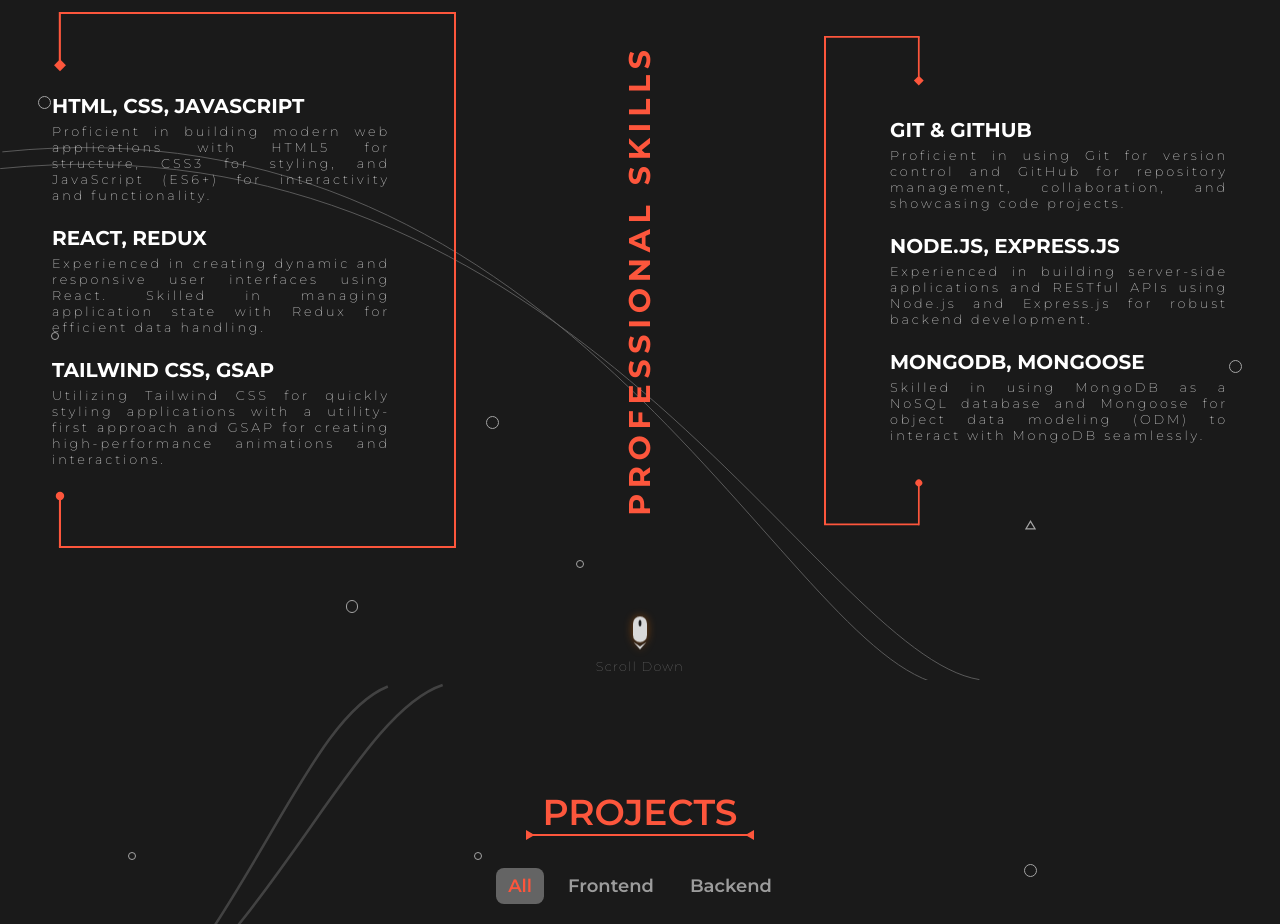
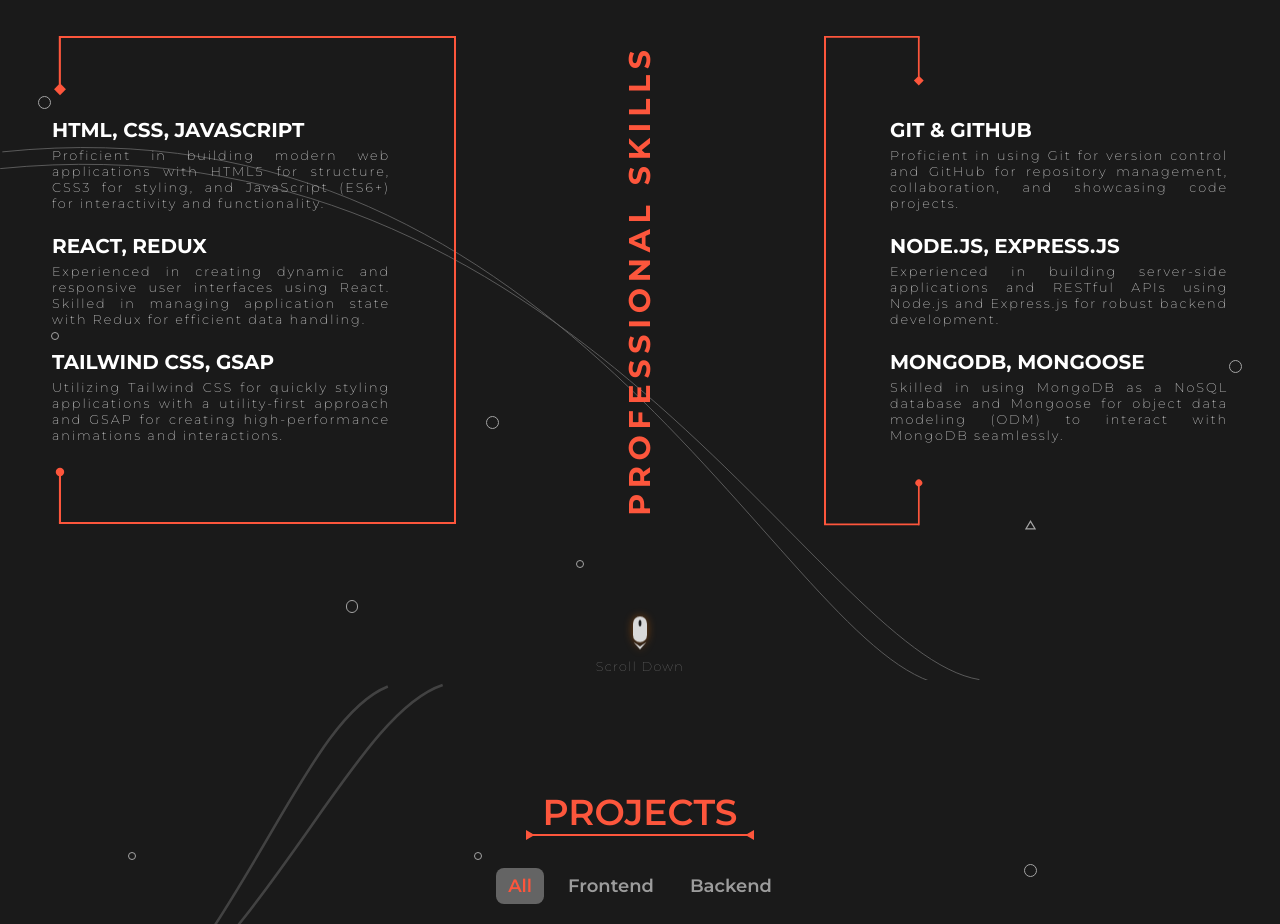
Before and after one commit to pravesh-dev/Portfolio, a React (Vite) app: page / in a window 1280 px wide. Shown: the part 1720-2644 px from the top of the page. Built offline with nearby package versions, Linux system fonts and the light colour scheme.

Commit message:
adjust letter spacing in text in skills paragraph

```diff
--- a/src/Components/Skills.jsx
+++ b/src/Components/Skills.jsx
@@ -47,7 +47,7 @@ function Skills() {
             <h2 className="text-white text-sm font-bold lg:text-xl">
               HTML, CSS, JAVASCRIPT
             </h2>
-            <p className="text-[0.6rem] text-neutral-300 font-extralight tracking-[0.16rem] leading-[0.8rem] text-justify lg:text-[0.8rem] lg:tracking-[0.18rem] lg:leading-[1rem]">
+            <p className="text-[0.6rem] text-neutral-300 font-extralight tracking-[0.05rem] leading-[0.8rem] text-justify lg:text-[0.8rem] lg:tracking-[0.12rem] lg:leading-[1rem]">
               Proficient in building modern web applications with HTML5 for
               structure, CSS3 for styling, and JavaScript (ES6+) for
               interactivity and functionality.
@@ -57,7 +57,7 @@ function Skills() {
             <h2 className="text-white text-sm font-bold lg:text-xl">
               REACT, REDUX
             </h2>
-            <p className="text-[0.6rem] text-neutral-300 font-extralight tracking-[0.16rem] leading-[0.8rem] text-justify lg:text-[0.8rem] lg:tracking-[0.18rem] lg:leading-[1rem]">
+            <p className="text-[0.6rem] text-neutral-300 font-extralight tracking-[0.05rem] leading-[0.8rem] text-justify lg:text-[0.8rem] lg:tracking-[0.12rem] lg:leading-[1rem]">
               Experienced in creating dynamic and responsive user interfaces
               using React. Skilled in managing application state with Redux for
               efficient data handling.
@@ -67,7 +67,7 @@ function Skills() {
             <h2 className="text-white text-sm font-bold lg:text-xl">
               TAILWIND CSS, GSAP
             </h2>
-            <p className="text-[0.6rem] text-neutral-300 font-extralight tracking-[0.16rem] leading-[0.8rem] text-justify lg:text-[0.8rem] lg:tracking-[0.18rem] lg:leading-[1rem]">
+            <p className="text-[0.6rem] text-neutral-300 font-extralight tracking-[0.05rem] leading-[0.8rem] text-justify lg:text-[0.8rem] lg:tracking-[0.12rem] lg:leading-[1rem]">
               Utilizing Tailwind CSS for quickly styling applications with a
               utility-first approach and GSAP for creating high-performance
               animations and interactions.
@@ -108,7 +108,7 @@ function Skills() {
             <h2 className="text-white text-sm font-bold lg:text-xl">
               GIT & GITHUB
             </h2>
-            <p className="text-[0.6rem] text-neutral-300 font-extralight tracking-[0.16rem] leading-[0.8rem] text-justify lg:text-[0.8rem] lg:tracking-[0.18rem] lg:leading-[1rem]">
+            <p className="text-[0.6rem] text-neutral-300 font-extralight tracking-[0.05rem] leading-[0.8rem] text-justify lg:text-[0.8rem] lg:tracking-[0.12rem] lg:leading-[1rem]">
               Proficient in using Git for version control and GitHub for
               repository management, collaboration, and showcasing code
               projects.
@@ -118,7 +118,7 @@ function Skills() {
             <h2 className="text-white text-sm font-bold lg:text-xl">
               NODE.JS, EXPRESS.JS
             </h2>
-            <p className="text-[0.6rem] text-neutral-300 font-extralight tracking-[0.16rem] leading-[0.8rem] text-justify lg:text-[0.8rem] lg:tracking-[0.18rem] lg:leading-[1rem]">
+            <p className="text-[0.6rem] text-neutral-300 font-extralight tracking-[0.05rem] leading-[0.8rem] text-justify lg:text-[0.8rem] lg:tracking-[0.12rem] lg:leading-[1rem]">
               Experienced in building server-side applications and RESTful APIs
               using Node.js and Express.js for robust backend development.
             </p>
@@ -127,7 +127,7 @@ function Skills() {
             <h2 className="text-white text-sm font-bold lg:text-xl">
               MONGODB, MONGOOSE
             </h2>
-            <p className="text-[0.6rem] text-neutral-300 font-extralight tracking-[0.16rem] leading-[0.8rem] text-justify lg:text-[0.8rem] lg:tracking-[0.18rem] lg:leading-[1rem]">
+            <p className="text-[0.6rem] text-neutral-300 font-extralight tracking-[0.05rem] leading-[0.8rem] text-justify lg:text-[0.8rem] lg:tracking-[0.12rem] lg:leading-[1rem]">
               Skilled in using MongoDB as a NoSQL database and Mongoose for
               object data modeling (ODM) to interact with MongoDB seamlessly.
             </p>
```
